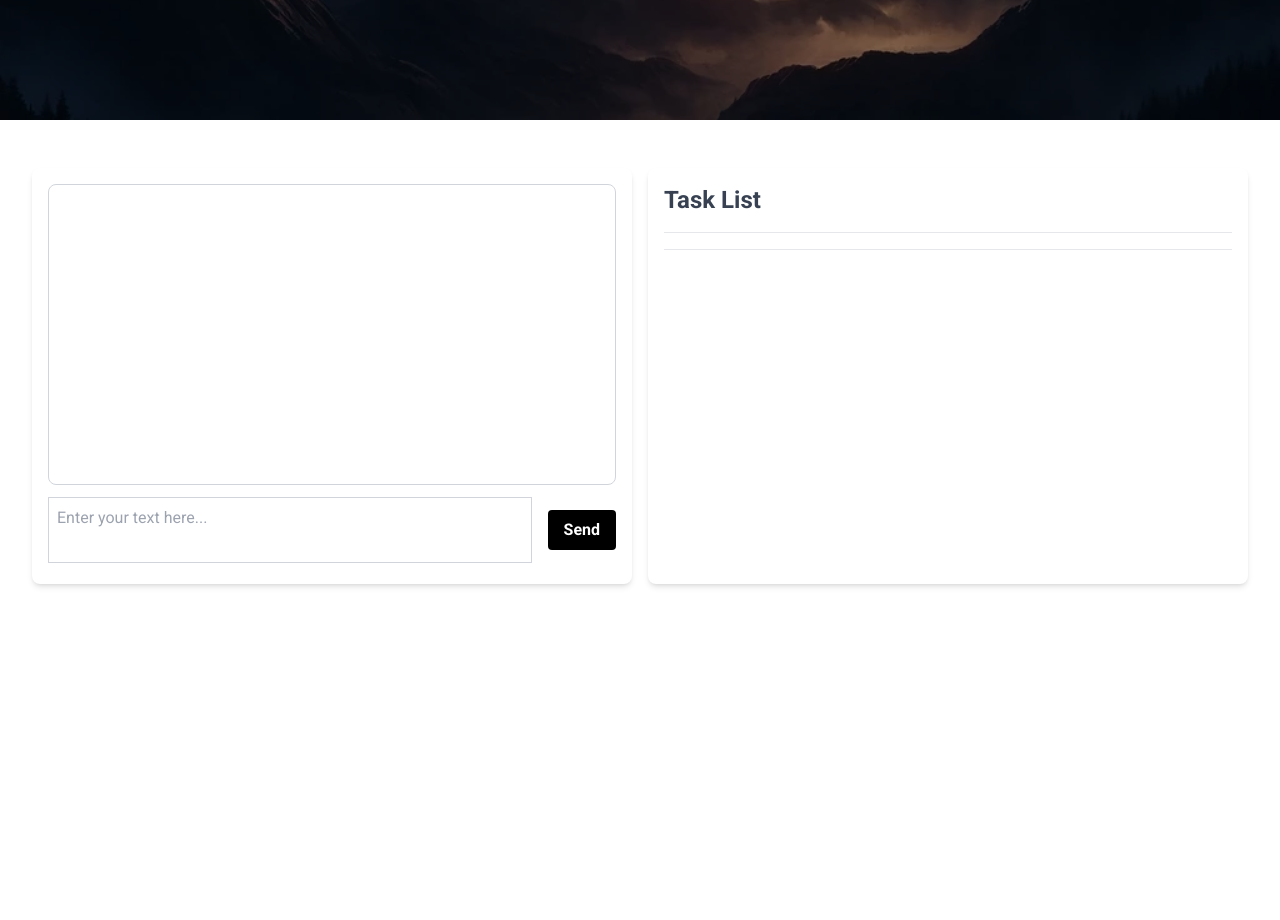
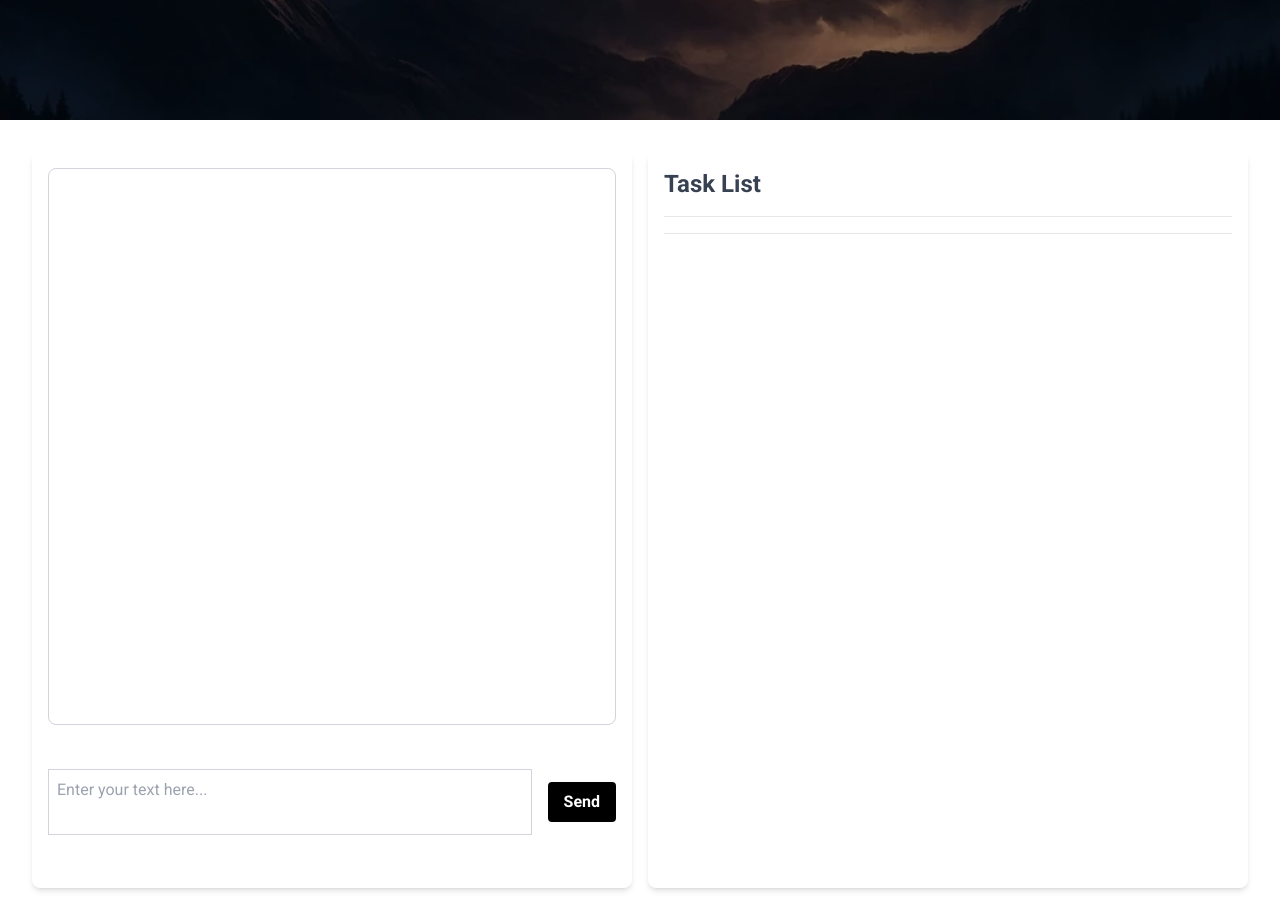
Before and after one commit to Stippler/phi, a Next.js app: page / in a window 1280 px wide. Shown: the part 680-1600 px from the top of the page. Built offline with nearby package versions, Linux system fonts and the light colour scheme.

Commit message:
fix layout

```diff
--- a/src/components/chat.js
+++ b/src/components/chat.js
@@ -26,7 +26,7 @@ const Chat = () => {
     }, [messages]);
 
     return (
-        <div className="flex flex-col items-center w-full h-96 lg:h-128 gap-2">
+        <div className="flex flex-grow flex-col items-center w-full h-full gap-2">
             <div className="w-full h-4/5 bg-white border border-gray-300 rounded-lg overflow-auto" ref={chatContainerRef}>
                 {messages.map((message, index) => (
                     <div key={index}
--- a/src/pages/index.js
+++ b/src/pages/index.js
@@ -9,14 +9,18 @@ export default function Home() {
   const nextSectionRef = useRef(null);
 
   return (
-    <main className="font-inter text-gray-700">
+    <main className="text-gray-700">
       <Hero nextSectionRef={nextSectionRef} />
-      <div ref={nextSectionRef} className="min-h-screen max-w-7xl mx-auto px-4 sm:px-6 lg:px-8 py-12">
-        <div className="grid grid-cols-1 md:grid-cols-2 gap-4">
-          <Card>
+      <div
+        style={{ height: '100%' }}
+        ref={nextSectionRef}
+        className="min-h-screen flex flex-col items-center justify-center px-0 sm:px-6 lg:px-8"
+      >
+        <div className="grid grid-cols-1 md:grid-cols-2 gap-4 max-w-7xl min-h-screen w-full h-full py-8">
+          <Card className="h-full w-full">
             <Chat />
           </Card>
-          <Card>
+          <Card className="h-full w-full">
             <TaskList />
           </Card>
         </div>
```
